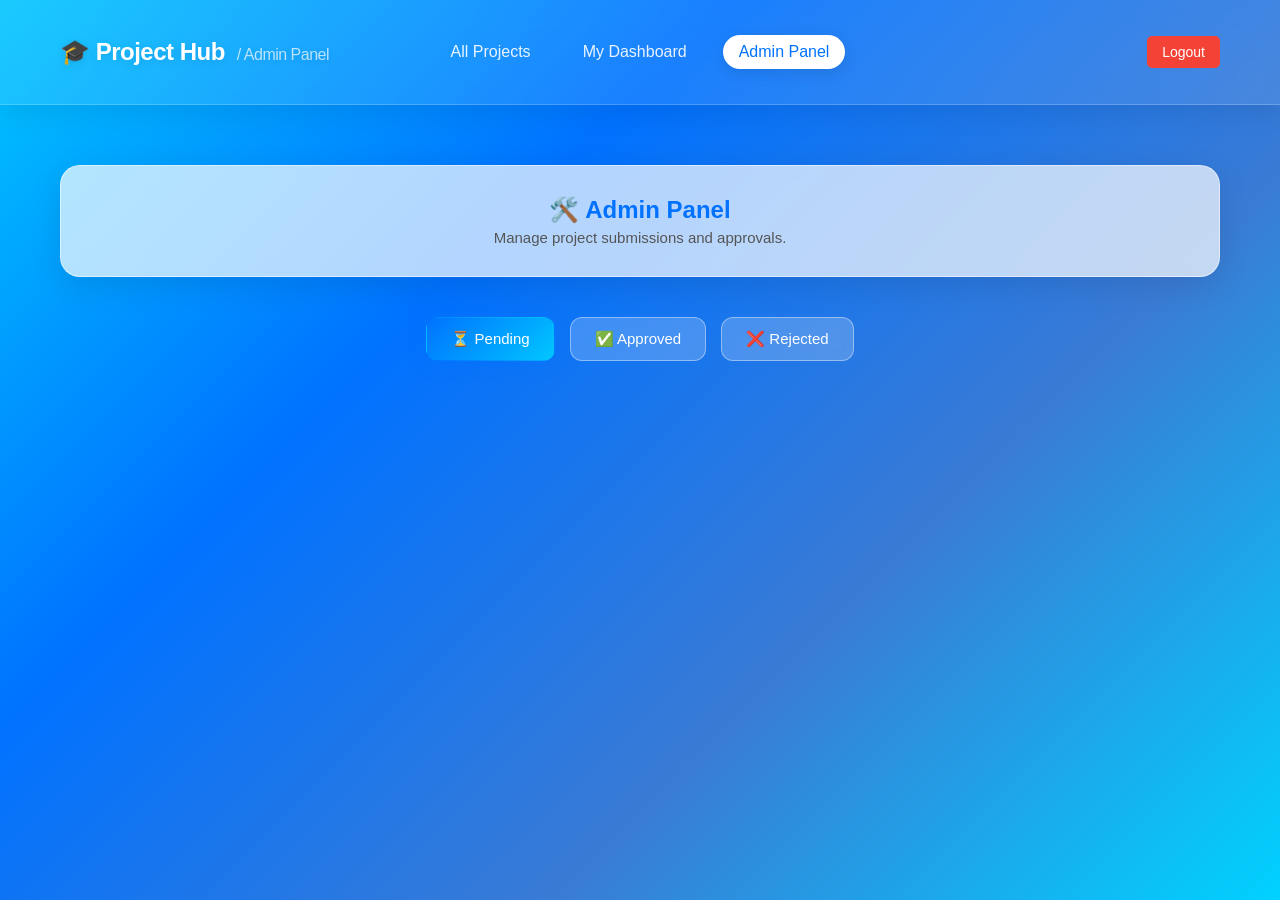
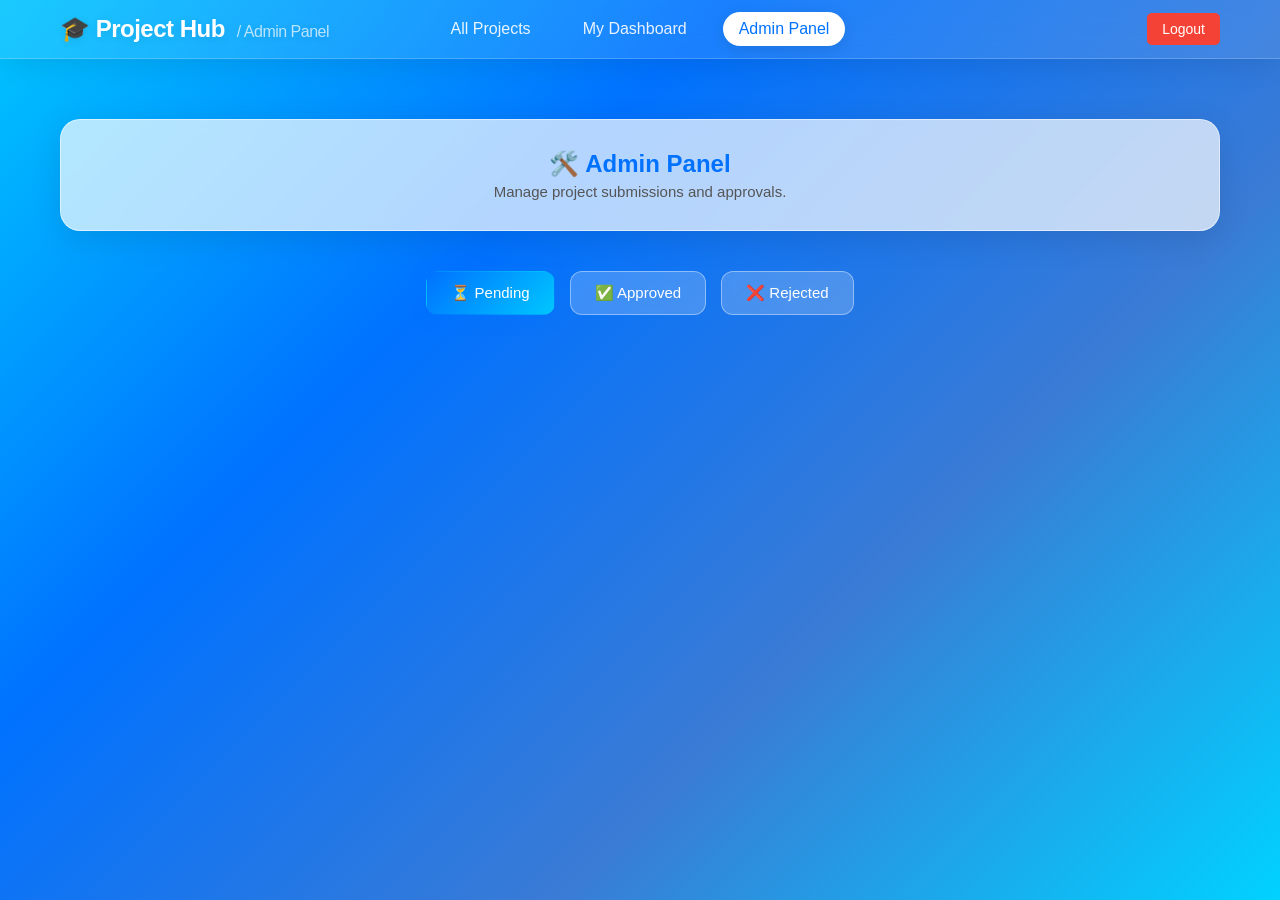

Backup all project files before final defense

--- a/frontend/css/style.css
+++ b/frontend/css/style.css
@@ -44,7 +44,7 @@ body {
   -webkit-backdrop-filter: blur(12px);
   border-bottom: 1px solid rgba(255, 255, 255, 0.2);
   box-shadow: 0 4px 30px rgba(0, 0, 0, 0.1);
-  padding: 15px 0;
+  padding: 0;
   margin-bottom: 40px;
   position: sticky;
   top: 0;
@@ -53,11 +53,56 @@ body {
   will-change: transform;
 }
 
+/* Top bar — user identity row */
+.nav-top-bar {
+  background: rgba(0, 0, 0, 0.15);
+  border-bottom: 1px solid rgba(255, 255, 255, 0.08);
+  padding: 6px 0;
+}
+
+.nav-top-inner {
+  display: flex;
+  justify-content: space-between;
+  align-items: center;
+}
+
+.nav-top-spacer {
+  flex: 1;
+}
+
+.nav-user-section {
+  display: flex;
+  align-items: center;
+  gap: 10px;
+}
+
+.nav-avatar {
+  width: 24px;
+  height: 24px;
+  border-radius: 50%;
+  border: 1.5px solid rgba(255, 255, 255, 0.5);
+  object-fit: cover;
+}
+
+.nav-user-section #userGreeting {
+  font-size: 13px;
+  margin-right: 0;
+}
+
+.nav-user-section .btn-logout {
+  padding: 4px 12px;
+  font-size: 12px;
+  border-radius: 4px;
+}
+
+/* Main navigation row */
 .navbar .nav-container {
   display: grid;
   grid-template-columns: 1fr auto 1fr;
   align-items: center;
   gap: 20px;
+  padding-top: 12px;
+  padding-bottom: 12px;
 }
 
 @media (max-width: 900px) {
@@ -87,6 +132,23 @@ body {
   gap: 15px;
   flex-wrap: wrap;
   justify-content: flex-end;
+}
+
+/* GitHub avatar on project cards */
+.project-author-row {
+  display: flex;
+  align-items: center;
+  gap: 8px;
+  font-size: 12px;
+  color: #555;
+}
+
+.project-author-avatar {
+  width: 22px;
+  height: 22px;
+  border-radius: 50%;
+  object-fit: cover;
+  border: 1px solid #ddd;
 }
 
 .breadcrumb {
@@ -1699,4 +1761,58 @@ textarea {
   color: #333;
   font-weight: 500;
   font-size: 15px;
+}
+
+/* GitHub Language Stats Styles */
+.github-languages-section {
+  margin: 8px 0 12px 0;
+  padding: 0;
+  background: none;
+  border-radius: 0;
+  border: none;
+  max-width: 400px;
+}
+
+.github-languages-section p {
+  margin-bottom: 8px;
+}
+
+.lang-progress-bar {
+  display: flex;
+  height: 8px;
+  border-radius: 4px;
+  overflow: hidden;
+  background-color: #eee;
+  margin-bottom: 10px;
+}
+
+.lang-progress-segment {
+  height: 100%;
+  transition: width 0.5s ease;
+}
+
+.lang-progress-segment:hover {
+  opacity: 0.8;
+}
+
+.lang-legend {
+  display: flex;
+  flex-wrap: wrap;
+  gap: 12px;
+  font-size: 13px;
+  font-weight: 500;
+  color: #444;
+}
+
+.lang-legend-item {
+  display: flex;
+  align-items: center;
+}
+
+.lang-dot {
+  width: 8px;
+  height: 8px;
+  border-radius: 50%;
+  margin-right: 5px;
+  display: inline-block;
 }
